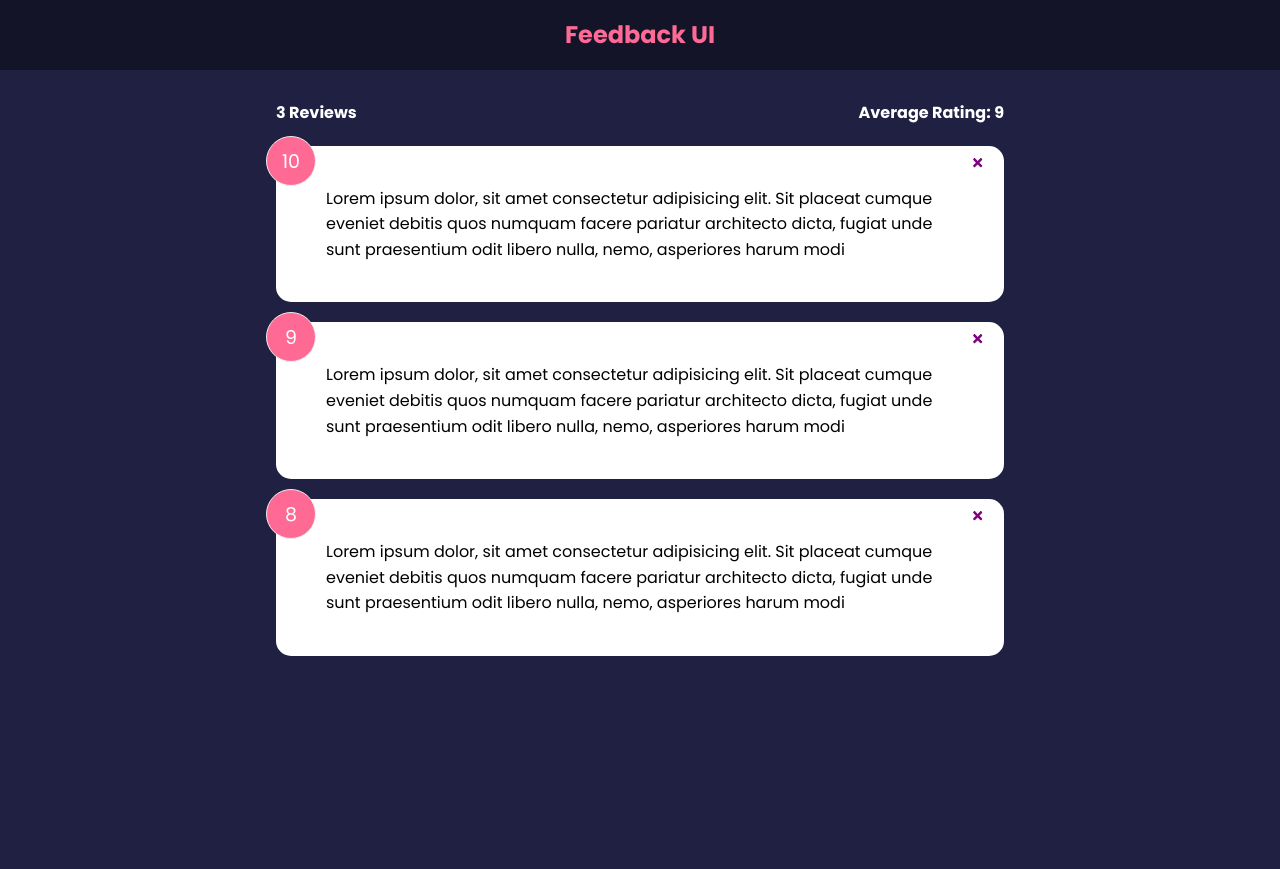
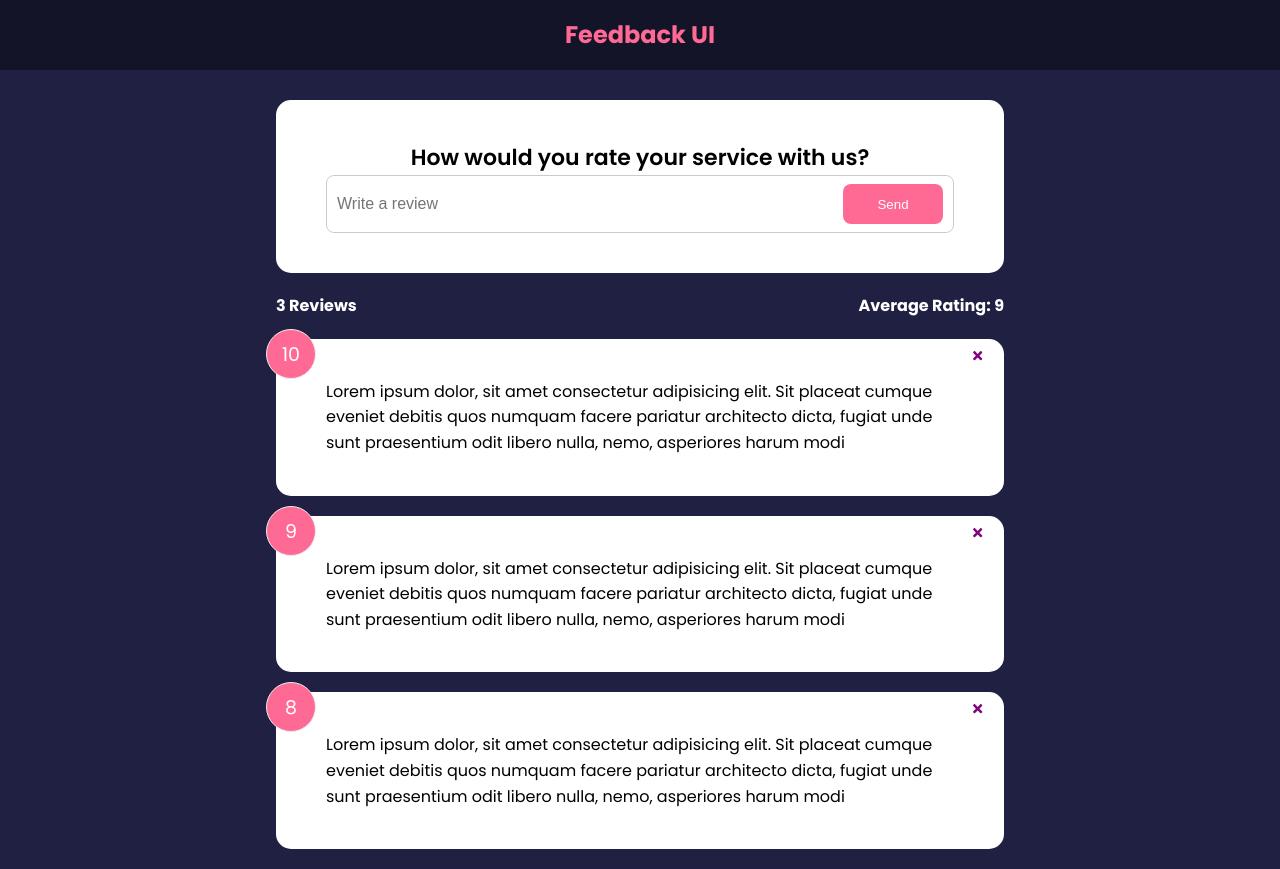
Before and after one commit to tapia1013/feedback, a React (Create React App) app: page / in a window 1280 px wide. Before the commit the page ends 800 px from the top, so only its background shows below. Built offline with nearby package versions, Linux system fonts and the light colour scheme.

Commit message:
feedbackForm and button

```diff
--- a/src/App.js
+++ b/src/App.js
@@ -2,6 +2,7 @@
 import Header from './components/Header';
 import FeedbackList from './components/FeedbackList';
 import FeedbackStats from './components/FeedbackStats';
+import FeedbackForm from './components/FeedbackForm';
 
 import FeedbackData from './data/FeedbackData';
 
@@ -21,6 +22,7 @@
     <>
       <Header />
       <div className='container'>
+        <FeedbackForm />
         <FeedbackStats feedback={feedback} />
         <FeedbackList feedback={feedback} handleDelete={deleteFeedback} />
       </div>
--- /dev/null
+++ b/src/components/FeedbackForm.jsx
@@ -0,0 +1,34 @@
+import { useState } from "react";
+import Card from "./shared/Card";
+import Button from "./shared/Button";
+
+function FeedbackForm() {
+  const [text, setText] = useState('');
+
+  const handleTextChange = (e) => {
+    setText(e.target.value);
+  }
+
+  return (
+    <Card>
+      <form>
+        <h2>How would you rate your service with us?</h2>
+        {/* @todo - rating select component */}
+        <div className="input-group">
+          <input
+            type="text"
+            placeholder="Write a review"
+            onChange={handleTextChange}
+            value={text}
+          />
+          <Button t
+            ype="submit"
+            version="secondary"
+          >Send</Button>
+        </div>
+      </form>
+    </Card>
+  )
+}
+
+export default FeedbackForm;
--- /dev/null
+++ b/src/components/shared/Button.jsx
@@ -0,0 +1,28 @@
+import PropTypes from 'prop-types';
+
+function Button({ children, version, type, isDisabled }) {
+  return (
+    <button
+      type={type}
+      disabled={isDisabled}
+      className={`btn btn-${version}`}
+    >
+      {children}
+    </button>
+  )
+}
+
+Button.defaultProps = {
+  version: 'primary',
+  type: 'button',
+  isDisabled: false
+}
+
+Button.propTypes = {
+  children: PropTypes.node.isRequired,
+  version: PropTypes.string,
+  type: PropTypes.string,
+  isDisabled: PropTypes.bool,
+}
+
+export default Button;
```
